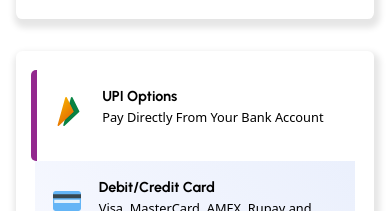
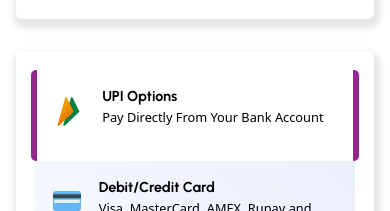
Before and after one commit to Amit-Fran-Dev/payment, a Next.js app: page / in a window 390 px wide. Shown: the part 757-968 px from the top of the page. Built offline with nearby package versions, Linux system fonts and the light colour scheme; a web font is replaced by a local one.

Commit message:
final sb

```diff
--- a/Pages_Components/Payment/Payment.module.css
+++ b/Pages_Components/Payment/Payment.module.css
@@ -290,4 +290,18 @@
 }
 .dateBox .date .dateIcon {
   color: rgba(var(--dark-magenta));
+}
+
+@media screen and (max-width: 719px) {
+  .upi[data="1"]::before, .DbCb[data="2"]::before, .netB[data="3"]::before {
+    content: "";
+    position: absolute;
+    border-top-right-radius: 5px;
+    border-bottom-right-radius: 5px;
+    width: 6px;
+    top: 0;
+    right: -4px;
+    height: 100%;
+    background: rgba(var(--dark-magenta));
+  }
 }/*# sourceMappingURL=Payment.module.css.map */
--- a/Pages_Components/Payment/Payment.module.scss
+++ b/Pages_Components/Payment/Payment.module.scss
@@ -301,3 +301,19 @@
     }
 
 }
+
+@media  screen and (max-width: 719px) {
+    .upi[data="1"],.DbCb[data="2"],.netB[data="3"]{
+        &::before{
+            content:"";
+            position:absolute;
+            border-top-right-radius: 5px;
+            border-bottom-right-radius: 5px;
+            width: 6px;
+            top:0;
+            right: -4px;
+            height: 100%;
+            background: rgba(var(--dark-magenta));
+        }
+    }
+}
```
Also changed, not shown: 1 other file (tests, documents, lock files or other folders).
